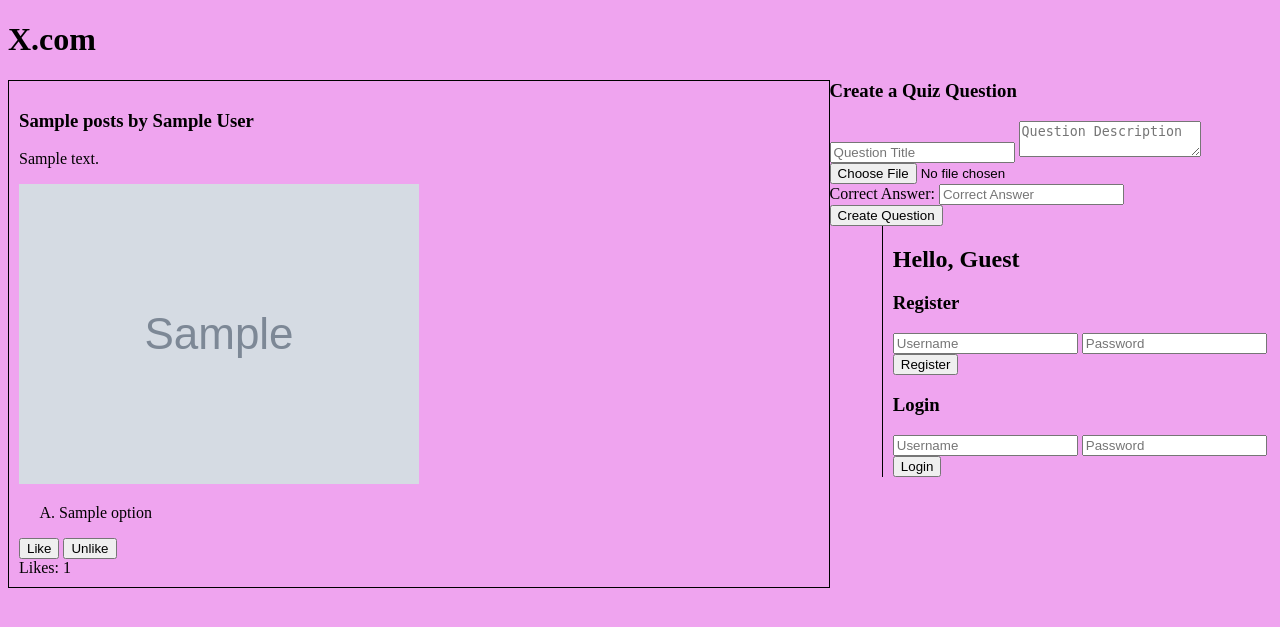
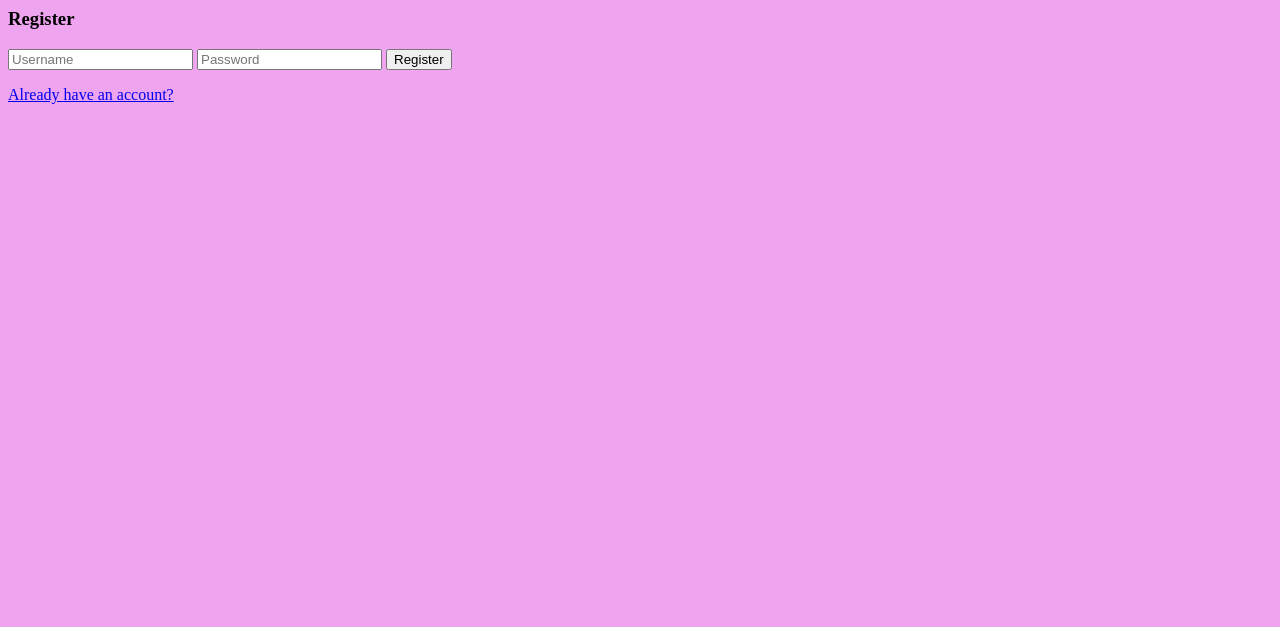
Before and after one commit to r14dd/CSE-312-FA-23-PROJECT, a Flask app: page / in a window 1280 px wide. Shown: the top 627 px of the page. Run offline with Flask 3, Linux system fonts and the light colour scheme; grey boxes marked "Sample" are stand-in pictures; a database or web service that is not in the repository returns one stand-in record (values such as "Sample title").

Commit message:
Fixed obj1, going to obj2

```diff
--- a/app.py
+++ b/app.py
@@ -1,6 +1,6 @@
 import secrets
 
-from flask import Flask, make_response, render_template, request, send_from_directory
+from flask import *
 import bcrypt
 import hashlib
 import random
@@ -30,18 +30,30 @@ def generate_random_string():
 
 def allowed_file(filename):
     return '.' in filename and \
-           filename.rsplit('.', 1)[1].lower() in {'jpg'}  # Allow only JPG images
+           filename.rsplit('.', 1)[1].lower() in {'jpg','png'}  # Allow only JPG images
 
 @app.route("/")
-def indexPage():
+def registerPage():
+    if "auth_token" in request.cookies:
+        return redirect(url_for("index_page"))
+    return render_template("register.html")
+
+@app.route("/login.html")
+def login_render():
+    return render_template("login.html")
+
+@app.route("/index.html")
+def index_page():
     all_posts = post_collection.find()
     if "auth_token" in request.cookies:
         at = request.cookies.get('auth_token')
         usr = token_collection.find_one({"auth_token": at})
         return render_template('index.html', usr=usr["username"], posts=all_posts)
 
-    else:
-        return render_template('index.html', usr="Guest", posts=all_posts)
+
+@app.route("/questionForm.html")
+def questions_page():
+    return render_template("questionForm.html")
 
 @app.route("/static/style.css")
 def css():
@@ -69,19 +81,29 @@ def create_post():
     question_image = request.files.get('question-image')
     image_filename = None
     if question_image and allowed_file(question_image.filename):
-        image_filename = f"{post_id}.jpg"
+        fileExt = question_image.filename.rsplit('.', 1)[1].lower()
+        image_filename = f"{post_id}.{fileExt}"
         question_image.save(os.path.join('static/', image_filename))
 
-    post_collection.insert_one({
-        "_id": post_id,
-        "title": post_title,
-        "description": post_description,
-        "correct_answer": corrent_answer,
-        "author": author,
-        "image": image_filename,
-        "likes": []
-    })
-    return make_response("Quiz question created!", 200)
+        post_collection.insert_one({
+            "_id": post_id,
+            "title": post_title,
+            "description": post_description,
+            "correct_answer": corrent_answer,
+            "author": author,
+            "image": image_filename,
+            "likes": []
+        })
+    else:
+        post_collection.insert_one({
+            "_id": post_id,
+            "title": post_title,
+            "description": post_description,
+            "correct_answer": corrent_answer,
+            "author": author,
+            "likes": []
+        })
+    return redirect(url_for("index_page"))
 
 @app.route("/register", methods=["POST"])
 def register():
@@ -91,7 +113,7 @@ def register():
         salt = bcrypt.gensalt()
         pwHash = bcrypt.hashpw(inputPassword.encode('utf-8'), salt)
         user_collection.insert_one({"username": inputUsername, "password": pwHash})
-        return make_response("U on da boat now!", 200)
+        return render_template("login.html")
 
 @app.route("/login", methods=['POST'])
 def login():
@@ -101,7 +123,7 @@ def login():
 
     if user:
         if bcrypt.checkpw(inputPassword.encode('utf-8'), user['password']):
-            resp = make_response("Now ur logged in", 200)
+            resp = redirect(url_for("index_page"))
             auth_token = secrets.token_urlsafe(30)
             hashed_auth_token = str(hashlib.sha256(auth_token.encode('utf-8')).hexdigest())
             token_collection.insert_one({"auth_token" : hashed_auth_token, "username" : user["username"]})
@@ -138,16 +160,12 @@ def like_or_unlike_post(post_id):
     if action == "like":
         if username not in post['likes']:
             post_collection.update_one({"_id": post_id}, {"$push": {"likes": username}})
-            return make_response("Liked", 200)
-        else:
-            return make_response("You have already liked this post", 400)
+        return redirect(url_for("index_page"))
 
     elif action == "unlike":
         if username in post['likes']:
             post_collection.update_one({"_id": post_id}, {"$pull": {"likes": username}})
-            return make_response("Unliked", 200)
-        else:
-            return make_response("You haven't liked this post yet", 400)
+        return redirect(url_for("index_page"))
 
 if __name__ == "__main__":
     app.run(host="0.0.0.0",port=8080,debug=True)
--- /dev/null
+++ b/static/logreg.css
@@ -0,0 +1,3 @@
+body{
+    background-color: rgb(239, 164, 239);
+}
--- a/static/style.css
+++ b/static/style.css
@@ -1,11 +1,5 @@
 body{
     background-color: rgb(239, 164, 239);
-}
-#side-bar {
-    float: right;
-    width: 30%;
-    border-left: 1px solid #000;
-    padding-left: 10px;
 }
 
 #main-content {
@@ -17,4 +11,10 @@ body{
     border: 1px solid #000;
     margin-bottom: 10px;
     padding: 10px;
+    padding-bottom: 300px;
 }
+
+.post-image img {
+    max-width: 500px;
+    max-height: 500px;
+}
--- a/template/index.html
+++ b/template/index.html
@@ -9,15 +9,21 @@
     <body>
         <h1>X.com</h1>
 
+        <h2>Hello, {{ usr }}</h2>
+
+        <a href="/questionForm.html">Create a question</a>
+
         <div id="main-content">
             {% for post in posts %}
             <div class="post">
                 <h3>{{ post.title }} by <span class="username">{{ post.author }}</span></h3>
                 <p>{{ post.description }}</p>
 
-                <div class="post-image">
-                    <img src="{{ url_for('static', filename=post.image) }}" alt="Question Image">
-                </div>
+                {% if post.image %}
+                    <div class="post-image">
+                        <img src="{{ url_for('static', filename=post.image) }}" alt="Question Image">
+                    </div>
+                {% endif %}
 
                 <ol type="A">
                     {% for option in post.options %}
@@ -34,46 +40,5 @@
             {% endfor %}
         </div>
 
-
-
-
-<h3>Create a Quiz Question</h3>
-<form action="/create-post" method="post" enctype="multipart/form-data">
-    <input type="text" name="post-title" placeholder="Question Title" required />
-    <textarea name="post-description" placeholder="Question Description" required></textarea>
-
-    <!-- Optional image for the question -->
-    <input type="file" name="question-image" accept="image/png, image/jpeg">
-
-    <!-- Correct answer -->
-    <div>
-        <label>Correct Answer:</label>
-        <input type="text" name="correct-answer" placeholder="Correct Answer" required>
-    </div>
-
-    <input type="submit" value="Create Question" />
-</form>
-        </div>
-
-        <div id="side-bar">
-            <h2>Hello, {{ usr }}</h2>
-
-            <h3>Register</h3>
-            <form action="/register" id="reg-form" method="post" enctype="multipart/form-data">
-                <input type="text" name="username_reg" placeholder="Username" required />
-                <input type="password" name="password_reg" placeholder="Password" required />
-                <input type="submit" value="Register" />
-            </form>
-
-            <h3>Login</h3>
-            <form action="/login" id="login-form" method="post" enctype="multipart/form-data">
-                <input type="text" name="username_log" placeholder="Username" required />
-                <input type="password" name="password_log" placeholder="Password" required />
-                <input type="submit" value="Login" />
-            </form>
-        </div>
-
-        <div style="clear: both;"></div>
-
     </body>
 </html>
--- /dev/null
+++ b/template/register.html
@@ -0,0 +1,15 @@
+<html>
+    <head><link rel="stylesheet" href="/static/logreg.css"></head>
+    <body>
+
+<h3>Register</h3>
+<form action="/register" id="reg-form" method="post" enctype="multipart/form-data">
+    <input type="text" name="username_reg" placeholder="Username" required />
+    <input type="password" name="password_reg" placeholder="Password" required />
+    <input type="submit" value="Register" />
+</form>
+
+<a href="/login.html">Already have an account?</a>
+
+</body>
+</html>
```
Also changed, not shown: template/login.html (added, +15 -0 lines), template/questionForm.html (added, +25 -0 lines).
